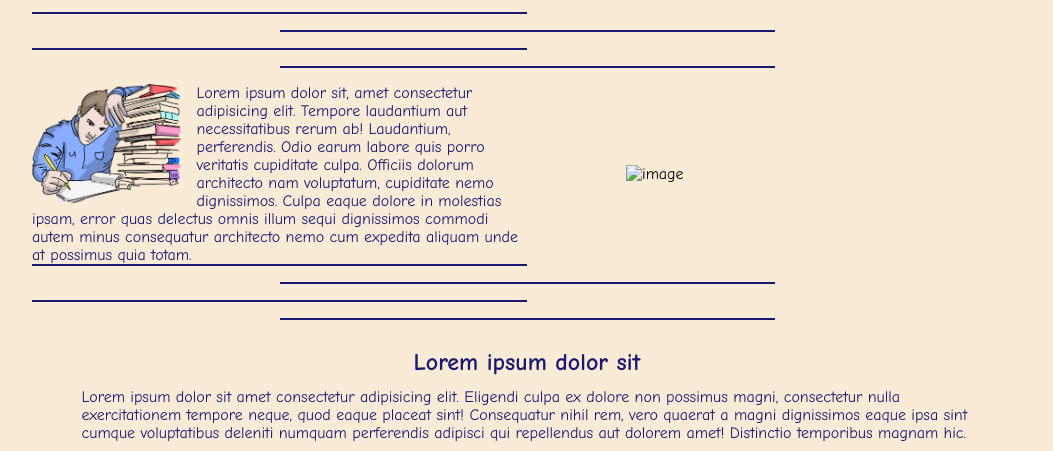
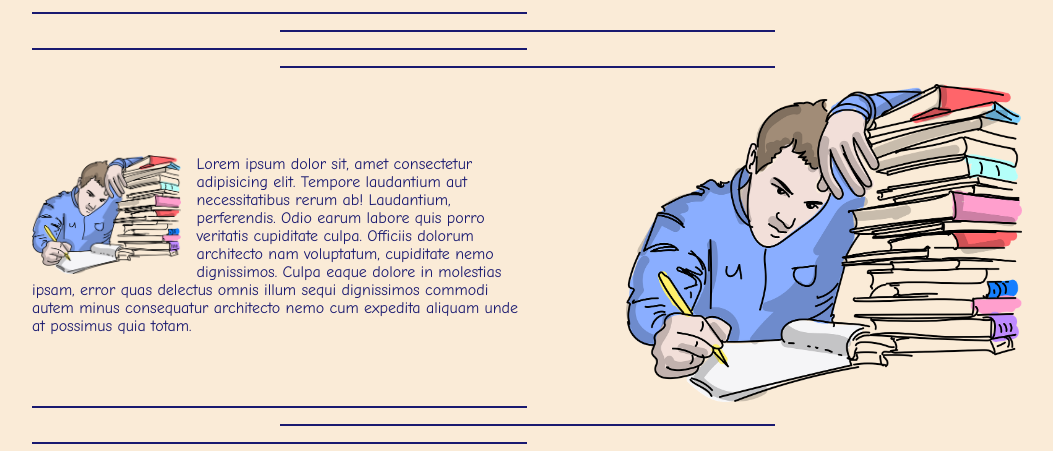
Before and after one commit to suraj-wdev/responsive-webdev, a plain HTML site: page index.html in a window 1280 px wide. Shown: the part 147-598 px from the top of the page, without its empty margins (113-1166 px from the left). Drawn offline with Linux system fonts and the light colour scheme; the site is published under a folder, as on GitHub Pages, so addresses that start at the root find nothing; a web font is replaced by a local one.

Commit message:
update image

```diff
--- a/index.html
+++ b/index.html
@@ -42,7 +42,7 @@
         <p><img src="img/student.png" alt="" class="img1">Lorem ipsum dolor sit, amet consectetur adipisicing elit. Tempore laudantium aut necessitatibus rerum ab! Laudantium, perferendis. Odio earum labore quis porro veritatis cupiditate culpa. Officiis dolorum architecto nam voluptatum, cupiditate nemo dignissimos. Culpa eaque dolore in molestias ipsam, error quas delectus omnis illum sequi dignissimos commodi autem minus consequatur architecto nemo cum expedita aliquam unde at possimus quia totam.</p>
 
         <div class="container-img">
-            <img src="/img/student.png" alt="image">
+            <img src="img/student.png" alt="image">
         </div>
     </div>
      <hr class="left">
```
